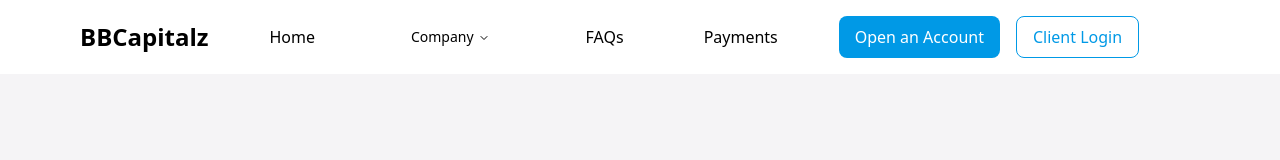
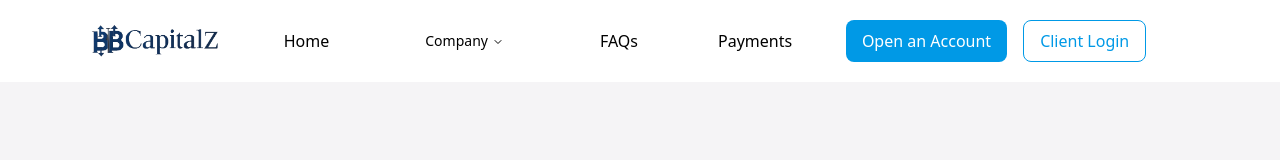
Before and after one commit to frontendninja10/bbcapitalz, a Next.js app: page / in a window 1280 px wide. Shown: the top 160 px of the page. Built offline with nearby package versions, Linux system fonts and the light colour scheme.

Commit message:
Add logo to navbar

```diff
--- a/components/NavBar.tsx
+++ b/components/NavBar.tsx
@@ -29,6 +29,7 @@ import {
   MessageCircleQuestion,
 } from "lucide-react";
 import { usePathname } from "next/navigation";
+import Image from "next/image";
 
 export default function NavBar() {
   const [isOpen, setIsOpen] = useState(false);
@@ -77,7 +78,9 @@ export default function NavBar() {
   const pathname = usePathname();
   return (
     <nav className="bg-white fixed top-0 w-full z-10 text-slate-300 flex justify-between items-center p-4 lg:px-20">
-      <div className="text-2xl font-bold text-black">BBCapitalz</div>
+      <div className="text-2xl font-bold text-black">
+        <Image src="/bbcapitalz-logo.png" width={150} height={50} alt="Logos" />
+      </div>
       <div className="lg:flex space-x-20 text-black items-center hidden">
         <Link href="/" className="hover:text-green-500">
           Home
```
Also changed, not shown: public/bbcapitalz-logo.png (added).
